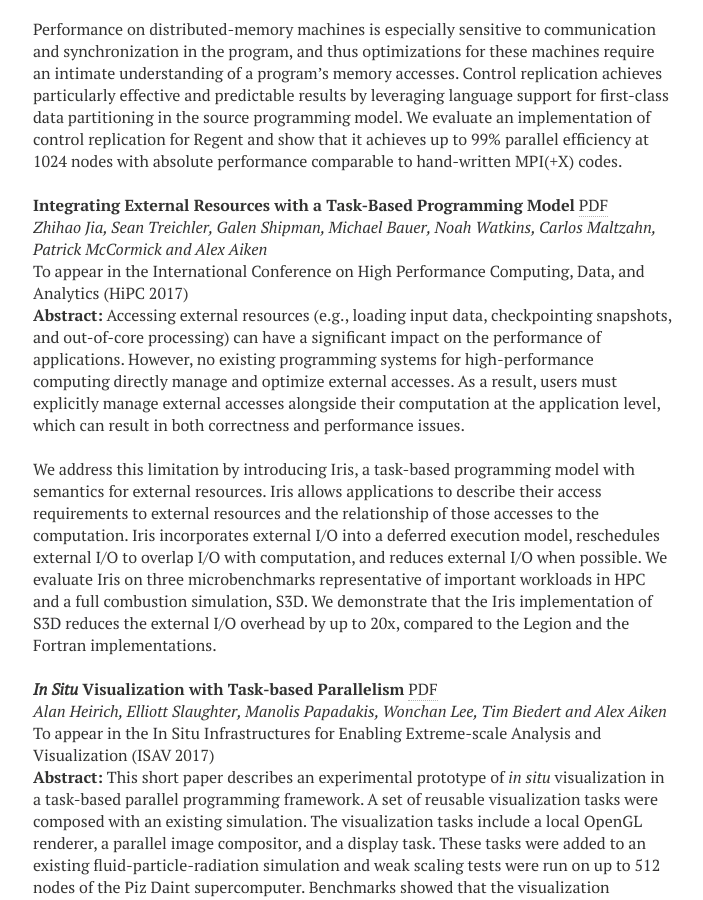
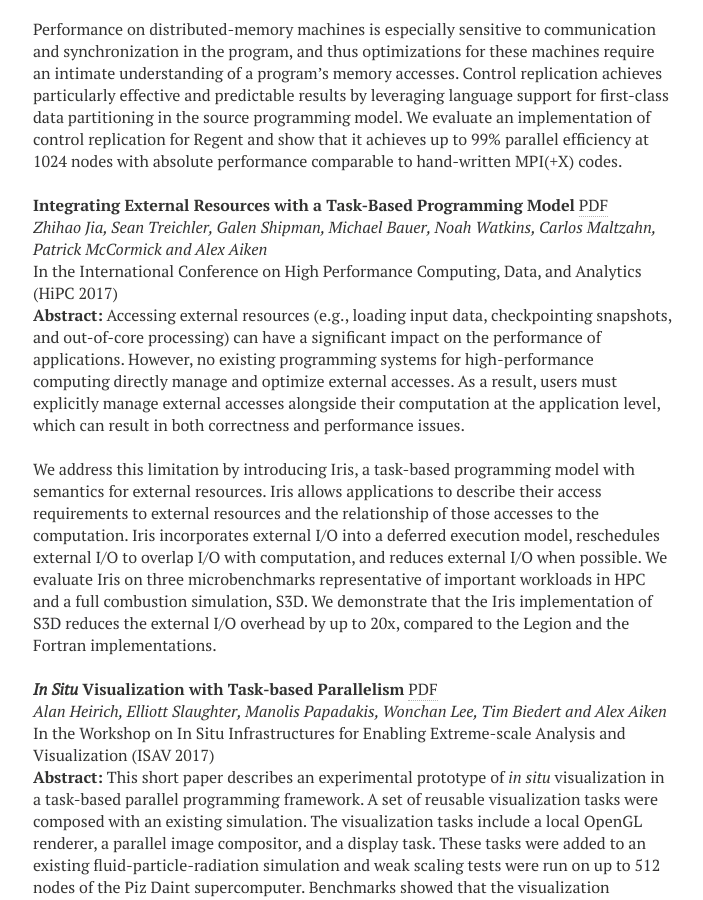
Before and after one commit to apryakhin/legion.stanford.edu, a Jekyll site: the page built from publications.md, in a window 1280 px wide and 900 px high, scrolled down 4623 px. Shown: the whole window, without its empty margins (287-990 px from the left). Built offline with Jekyll 4.4.1, drawn with Linux system fonts in a browser that asks for light colours; nearby versions of some CDN libraries.

Commit message:
Mark papers as published.

```diff
--- a/publications.md
+++ b/publications.md
@@ -241,7 +241,7 @@ codes.
 
 <a name="hipc2017"></a>__Integrating External Resources with a Task-Based Programming Model__ [PDF](/pdfs/hipc2017.pdf) <br/>
 _Zhihao Jia, Sean Treichler, Galen Shipman, Michael Bauer, Noah Watkins, Carlos Maltzahn, Patrick McCormick and Alex Aiken_ <br/>
-To appear in the International Conference on High Performance Computing, Data, and Analytics (HiPC 2017) <br/>
+In the International Conference on High Performance Computing, Data, and Analytics (HiPC 2017) <br/>
 __Abstract:__ Accessing external resources (e.g., loading input
 data, checkpointing snapshots, and out-of-core processing) can
 have a significant impact on the performance of applications. However, no existing programming systems for high-performance computing directly manage and optimize external
@@ -265,7 +265,7 @@ to the Legion and the Fortran implementations.
 
 <a name="isav2017"></a>__*In Situ* Visualization with Task-based Parallelism__ [PDF](/pdfs/isav2017.pdf) <br/>
 _Alan Heirich, Elliott Slaughter, Manolis Papadakis, Wonchan Lee, Tim Biedert and Alex Aiken_ <br/>
-To appear in the In Situ Infrastructures for Enabling Extreme-scale Analysis and Visualization (ISAV 2017) <br/>
+In the Workshop on In Situ Infrastructures for Enabling Extreme-scale Analysis and Visualization (ISAV 2017) <br/>
 __Abstract:__ This short paper describes an experimental prototype of *in situ*
 visualization in a task-based parallel programming framework. A
 set of reusable visualization tasks were composed with an existing
```
